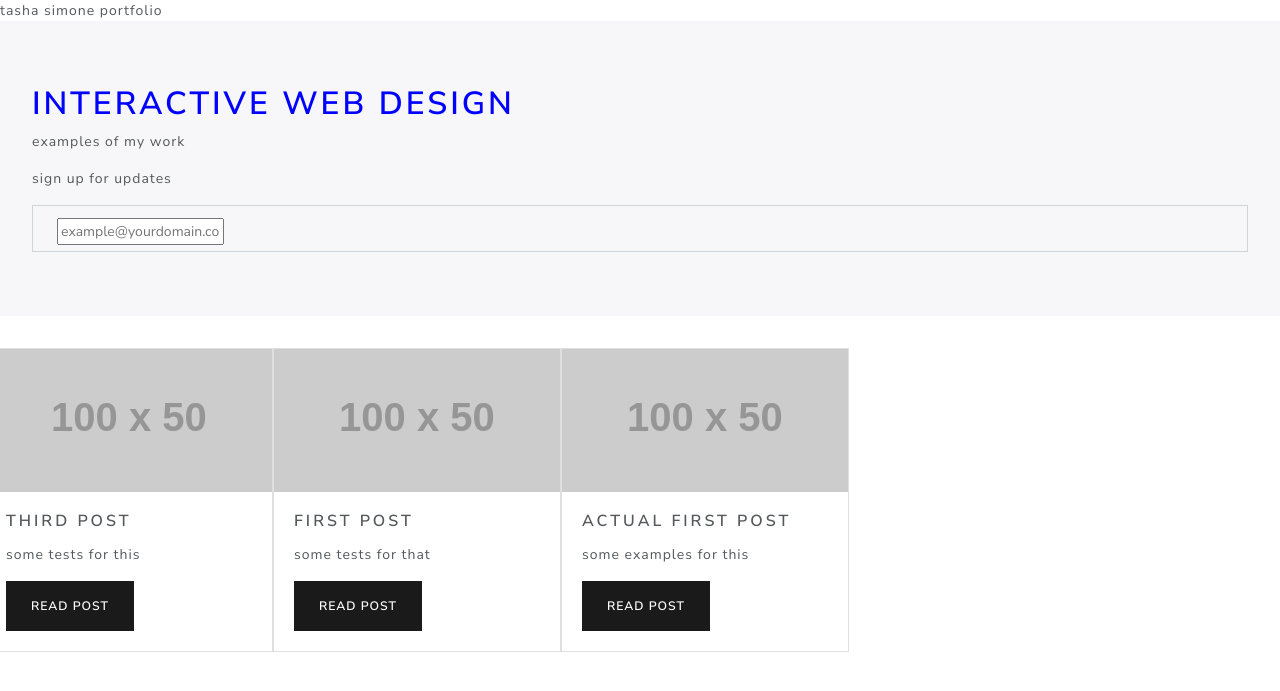
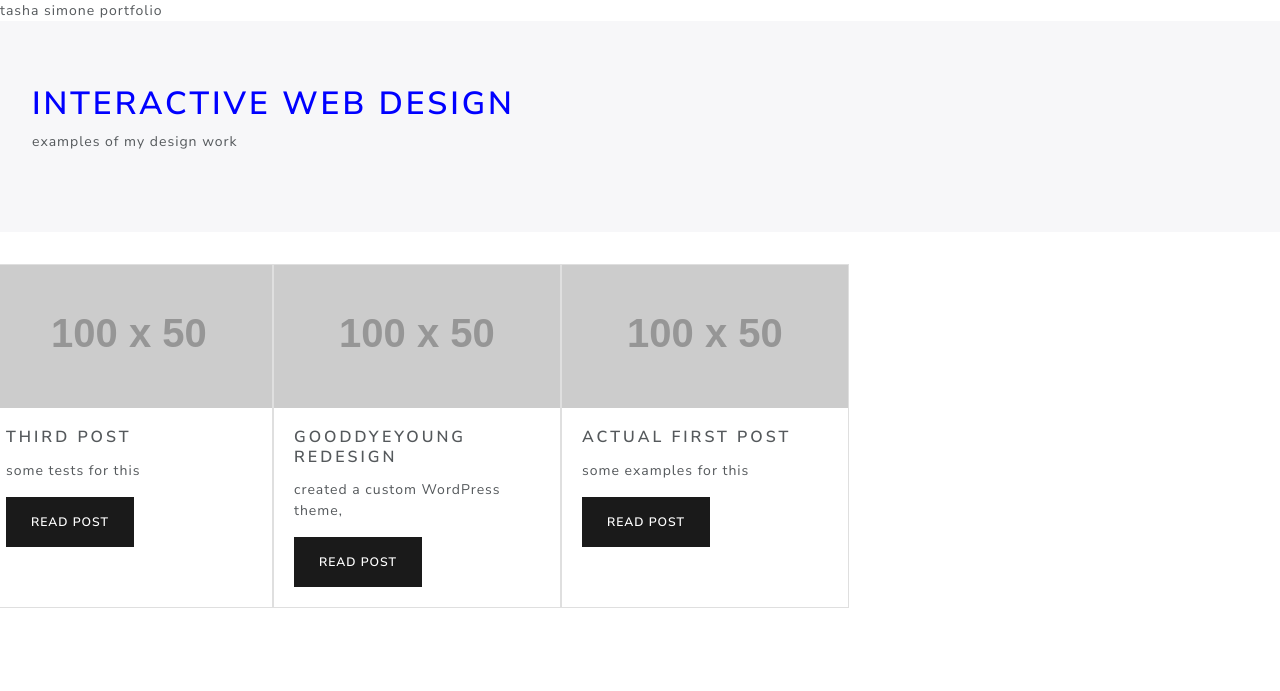
Before and after one commit to tashasimone/tashasimone, a Jekyll site: the page built from index.md, in a window 1280 px wide. Shown: the top 691 px of the page. Built offline with Jekyll 4.4.1, drawn with Linux system fonts in a browser that asks for light colours; our own code applies the rules of GitHub Pages for plain Markdown files.

Commit message:
Adding some images

```diff
--- a/_layouts/home.html
+++ b/_layouts/home.html
@@ -2,13 +2,13 @@
 
 <div class="jumbotron ">
     <h1>interactive web design</h1>
-    <p>examples of my work</p>
-    <form>
+    <p>examples of my design work</p>
+    <!-- <form>
         <p>sign up for updates</p>
         <div class="form-control">
             <input type="text" placeholder="example@yourdomain.com"/>
         </div>
-    </form>
+    </form> -->
 </div>
 
 <div class="row">
--- a/_posts/2018-09-19-first-post.md
+++ b/_posts/2018-09-19-first-post.md
@@ -1,7 +1,8 @@
 ---
 layout: post
-title:  "first post"
+title:  "goodDYEyoung redesign"
 date:   2018-09-19 19:26:29 -0400
-preview: some tests for that
+preview: created a custom WordPress theme,
 ---
 this is my "first" post. wow.
+![Site Mockup](/assets/GDYMockup.png)
```
Also changed, not shown: assets/Epicenter-Mockup.png (added), assets/GDYMockup.png (added), 4 other files.
